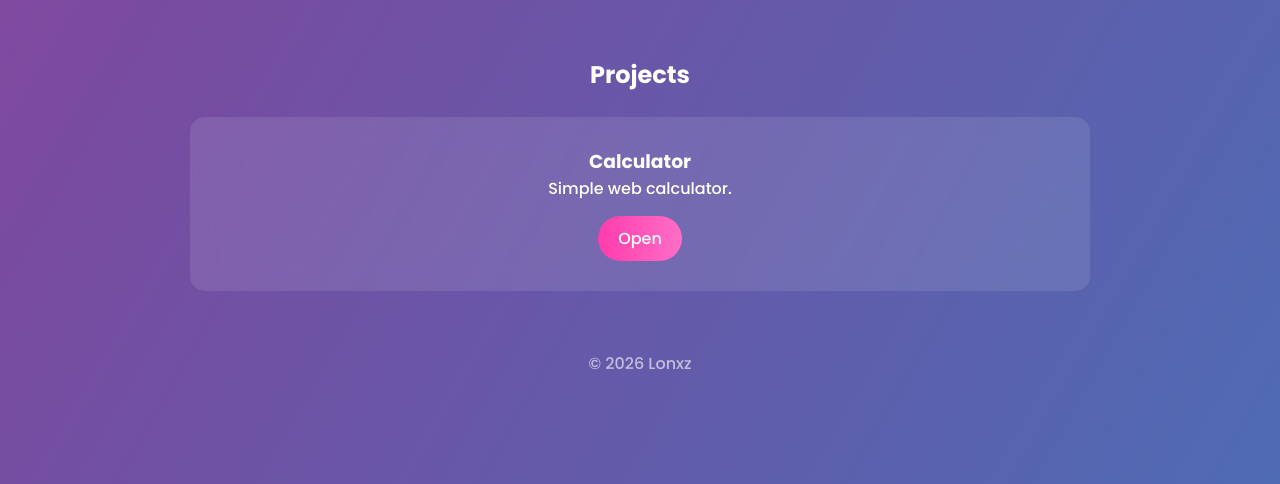
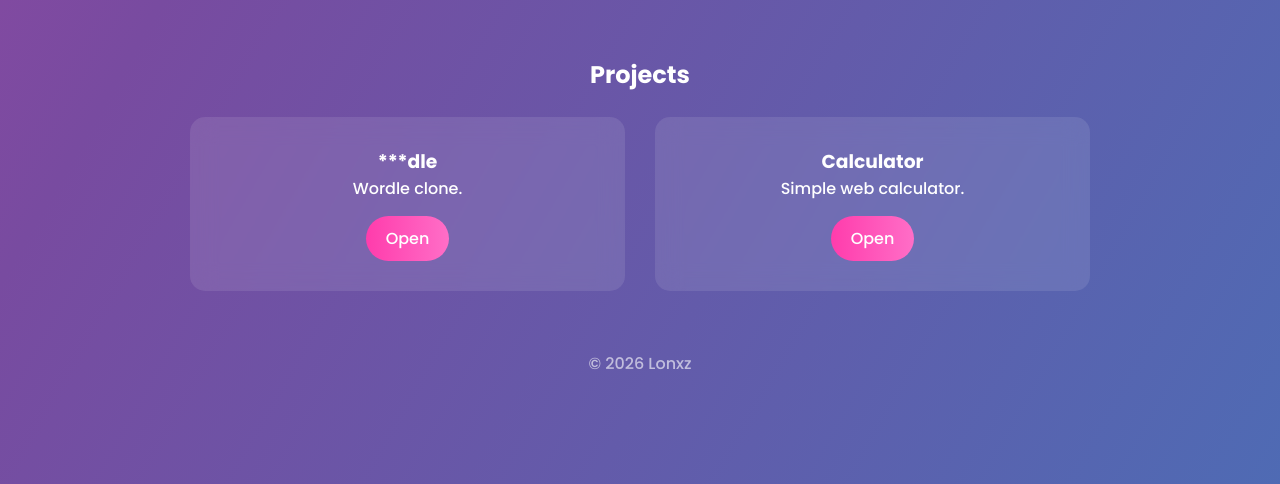
Before and after one commit to Verxer/Info, a plain HTML site: page index.html in a window 1280 px wide. Shown: the part 316-800 px from the top of the page. Drawn offline with Linux system fonts and the light colour scheme.

Commit message:
Add files via upload

```diff
--- a/index.html
+++ b/index.html
@@ -127,6 +127,12 @@ opacity:0.6;
 
 <div class="projects">
 
+<div class ="card">
+<h3>***dle</h3>
+<p>Wordle clone.</p>
+<a class="button" href="https://wordel1.netlify.app/" target="_blank">Open</a>
+</div>
+
 <div class="card">
 <h3>Calculator</h3>
 <p>Simple web calculator.</p>
```
